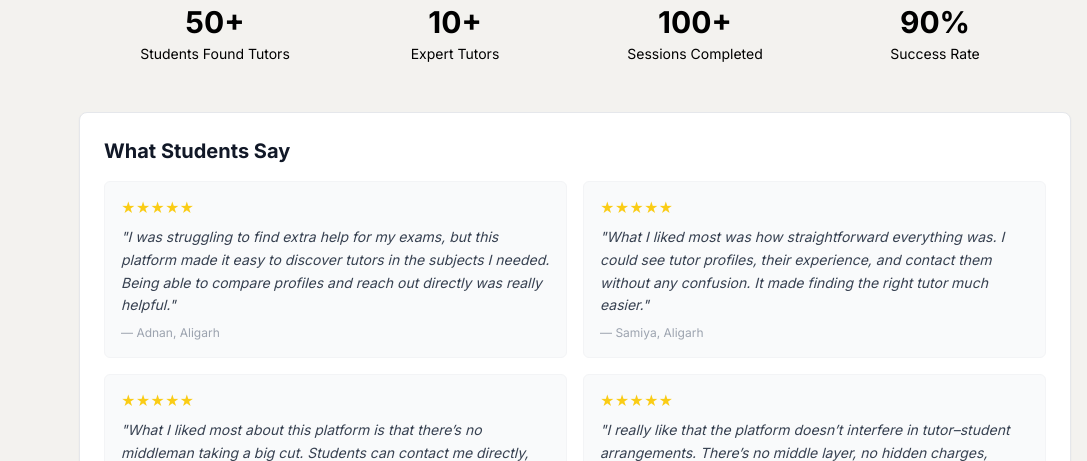
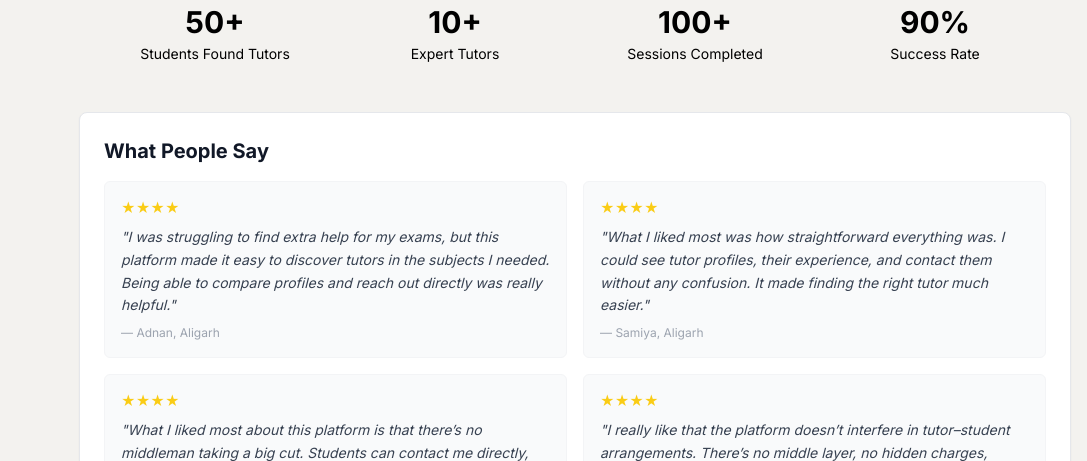
Before and after one commit to myTownTutor/myTownTutor, a React (Vite) app in the folder mentora-frontend/: page / in a window 1280 px wide. Shown: the part 1700-2161 px from the top of the page, without its empty margins (193-1280 px from the left). Built offline with nearby package versions, Linux system fonts and the light colour scheme; no server answers; the HTML template or start-up script is replaced by a standard one.

Commit message:
Update Home page

```diff
--- a/mentora-frontend/src/pages/Home.jsx
+++ b/mentora-frontend/src/pages/Home.jsx
@@ -184,7 +184,7 @@ const Home = () => {
 
       {/* ── Reviews ───────────────────────────────────── */}
       <div className="bg-white rounded-xl shadow-sm border border-gray-200 p-6">
-        <h2 className="text-xl font-bold text-gray-900 mb-4">What Students Say</h2>
+        <h2 className="text-xl font-bold text-gray-900 mb-4">What People Say</h2>
         <div className="grid sm:grid-cols-2 gap-4">
           {[
             { text: '"I was struggling to find extra help for my exams, but this platform made it easy to discover tutors in the subjects I needed. Being able to compare profiles and reach out directly was really helpful."', author: 'Adnan, Aligarh' },
@@ -193,7 +193,7 @@ const Home = () => {
             { text: '"I really like that the platform doesn’t interfere in tutor–student arrangements. There’s no middle layer, no hidden charges, which makes it much better for tutors."', author: 'Ahmad, Aligarh' },
           ].map((r, i) => (
             <div key={i} className="p-4 bg-gray-50 rounded-lg border border-gray-100">
-              <div className="text-yellow-400 text-sm mb-2">★★★★★</div>
+              <div className="text-yellow-400 text-sm mb-2">★★★★</div>
               <p className="text-gray-700 text-sm italic leading-relaxed">{r.text}</p>
               <p className="text-gray-400 text-xs mt-2">— {r.author}</p>
             </div>
```
